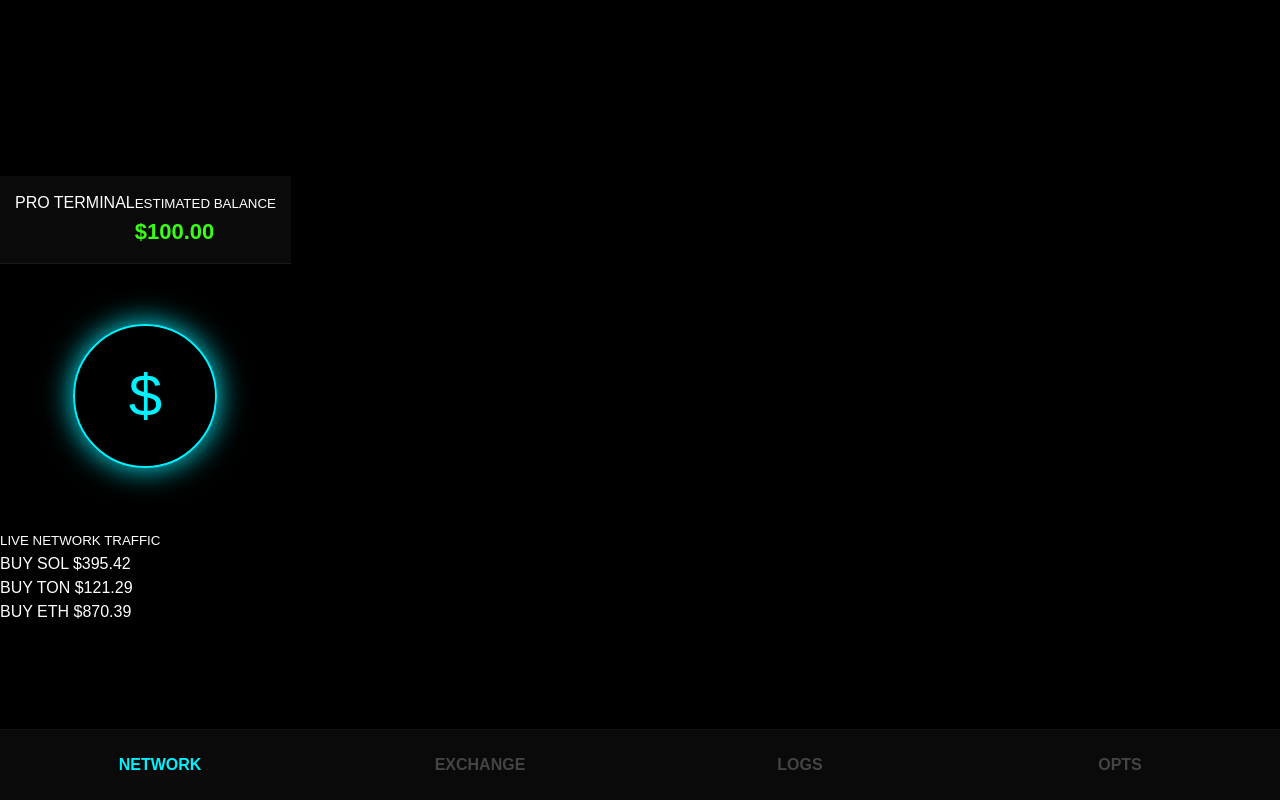
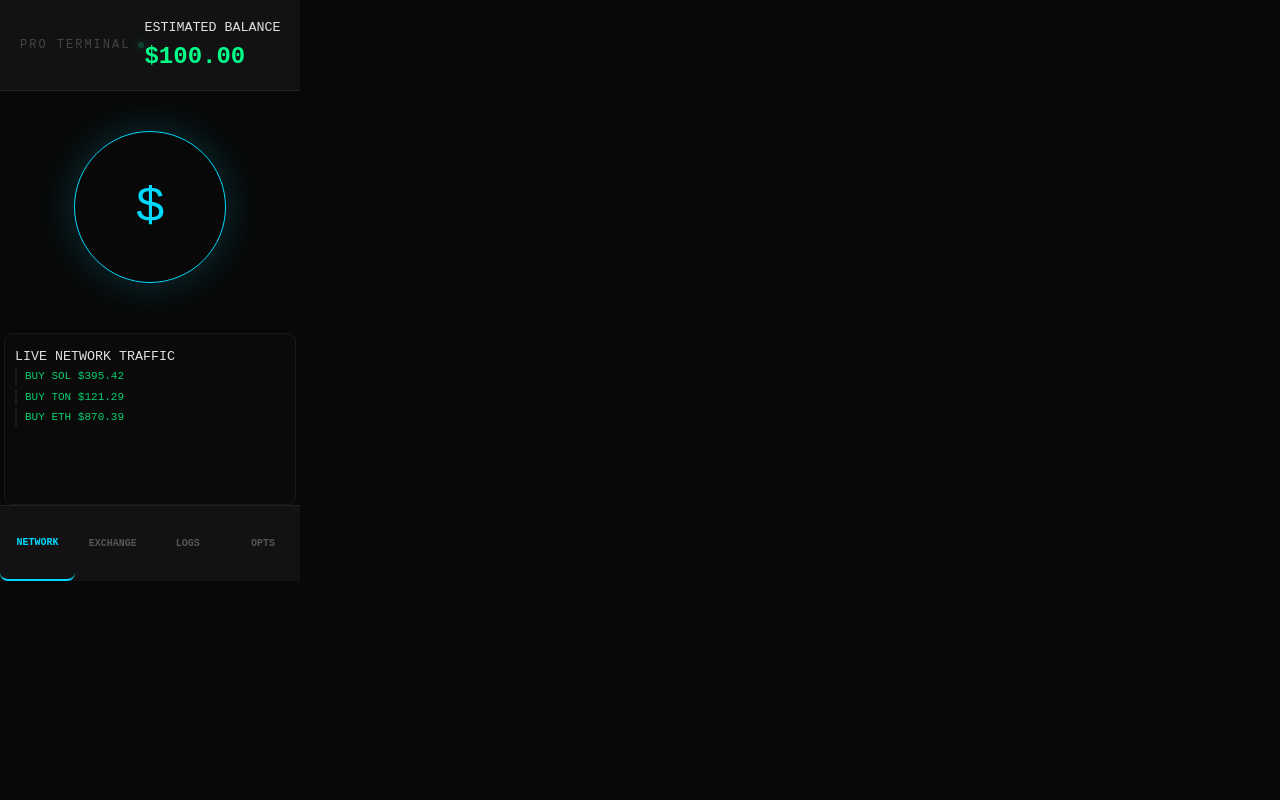
Before and after one commit to katyakuznezc-cmd/treidgame, a React (Vite) app: page / in a window 1280 px wide. Built offline with nearby package versions, Linux system fonts and the light colour scheme.

Commit message:
Update App.css

```diff
--- a/src/App.css
+++ b/src/App.css
@@ -1,51 +1,59 @@
-:root { --win: #39ff14; --loss: #ff0055; --neon: #00f2ff; }
-body { background: #000; color: #fff; font-family: sans-serif; margin: 0; overflow: hidden; }
+:root { --win: #00ff88; --loss: #ff3366; --neon: #00d9ff; --panel: #121214; }
+body { background: #080808; color: #e0e0e0; font-family: 'Roboto Mono', monospace; margin: 0; }
 
-/* ТАЙМЕР 120 СЕКУНД */
-.n-sig-bar { height: 3px; background: var(--loss); width: 100%; animation: shrink 120s linear forwards; }
-@keyframes shrink { from { width: 100%; } to { width: 0%; } }
+.app-neon { height: 100vh; display: flex; flex-direction: column; overflow: hidden; }
 
-/* ЦЕНЫ */
-.n-price { font-family: monospace; font-size: 13px; margin-left: 10px; transition: 0.3s; }
-.n-price.up { color: var(--win); text-shadow: 0 0 5px var(--win); }
-.n-price.down { color: var(--loss); text-shadow: 0 0 5px var(--loss); }
+/* Header */
+.n-header { padding: 15px 20px; display: flex; justify-content: space-between; align-items: center; border-bottom: 1px solid #222; background: var(--panel); }
+.n-brand { font-size: 12px; letter-spacing: 2px; color: #444; display: flex; align-items: center; gap: 8px; }
+.n-live-dot { width: 6px; height: 6px; background: var(--win); border-radius: 50%; box-shadow: 0 0 8px var(--win); animation: blink 1s infinite; }
+.n-money { color: var(--win); font-size: 24px; font-weight: 900; }
 
-/* ИНТЕРФЕЙС */
-.n-header { padding: 15px; display: flex; justify-content: space-between; background: #0a0a0a; border-bottom: 1px solid #1a1a1a; }
-.n-money { color: var(--win); font-size: 22px; font-weight: bold; }
+/* Signal */
+.n-signal-widget { background: #1a1a1d; margin: 10px; border-radius: 8px; border: 1px solid #333; overflow: hidden; }
+.n-sig-header { font-size: 10px; padding: 5px 10px; background: #222; color: #888; }
+.n-sig-content { padding: 12px; display: flex; justify-content: space-between; align-items: center; }
+.n-sig-route { font-size: 14px; color: #fff; }
+.n-sig-coin { color: var(--neon); font-weight: bold; }
 
-.n-signal-card { background: #0f0f0f; margin: 10px; border: 1px solid #222; position: relative; }
-.n-sig-info { padding: 12px; font-size: 12px; }
-.n-sig-bonus { float: right; color: var(--win); font-weight: bold; }
+/* DEX & Terminal */
+.n-dex-list { display: grid; gap: 10px; padding: 15px; }
+.n-dex-card { background: var(--panel); padding: 25px; border-radius: 12px; border: 1px solid #222; border-left: 5px solid var(--c); cursor: pointer; display: flex; justify-content: space-between; }
+.n-alert-dot { width: 10px; height: 10px; background: var(--loss); border-radius: 50%; animation: blink 0.5s infinite; }
 
-.n-dex-grid { display: grid; gap: 10px; padding: 15px; }
-.n-dex-btn { background: #0a0a0a; padding: 20px; border: 1px solid #1a1a1a; border-left: 4px solid var(--c); cursor: pointer; position: relative; }
-.n-active-dot { position: absolute; top: 5px; right: 5px; width: 6px; height: 6px; background: var(--loss); border-radius: 50%; }
+.n-term-bar { padding: 10px; background: #000; display: flex; justify-content: space-between; align-items: center; border-bottom: 1px solid #222; }
+.n-input-box { display: flex; flex-direction: column; gap: 2px; }
+.n-input-box small { font-size: 8px; color: #666; }
+.n-input-box input { background: #1a1a1d; border: 1px solid #333; color: var(--win); padding: 4px; border-radius: 4px; width: 70px; }
 
-.n-term-head { padding: 10px; display: flex; gap: 10px; background: #050505; align-items: center; }
-.n-term-controls { display: flex; gap: 10px; flex: 1; }
-.n-term-controls input { background: #000; border: 1px solid #333; color: var(--neon); width: 60px; padding: 5px; }
-.n-lev-range { flex: 1; display: flex; flex-direction: column; }
+.n-pair-row { display: flex; justify-content: space-between; padding: 18px; border-bottom: 1px solid #1a1a1d; transition: 0.3s; }
+.n-pair-row.active { background: rgba(255, 51, 102, 0.05); }
+.n-price.up { color: var(--win); }
+.n-price.down { color: var(--loss); }
+.n-liq-timer { font-size: 10px; color: var(--loss); margin-top: 4px; }
 
-.n-row { display: flex; justify-content: space-between; padding: 15px; border-bottom: 1px solid #111; }
-.n-p-btn { border: none; padding: 10px 15px; font-weight: bold; cursor: pointer; min-width: 80px; }
+.n-p-btn { border: none; padding: 10px 20px; border-radius: 4px; font-weight: bold; cursor: pointer; }
 .n-p-btn.buy { background: var(--win); color: #000; }
-.n-p-btn.close { background: #333; color: #fff; }
+.n-p-btn.close { background: var(--loss); color: #fff; }
+.n-pending-btn { font-size: 12px; color: #666; animation: blink 1s infinite; }
 
-.n-sphere { width: 140px; height: 140px; border: 2px solid var(--neon); border-radius: 50%; display: flex; align-items: center; justify-content: center; font-size: 60px; color: var(--neon); margin: 60px auto; box-shadow: 0 0 30px var(--neon); cursor: pointer; }
-.n-wait-info { text-align: center; color: var(--neon); font-size: 12px; }
+/* Mining & Feed */
+.n-mining-view { flex: 1; display: flex; flex-direction: column; align-items: center; padding-top: 40px; }
+.n-sphere { width: 150px; height: 150px; border: 1px solid var(--neon); border-radius: 50%; display: flex; align-items: center; justify-content: center; font-size: 50px; color: var(--neon); box-shadow: 0 0 40px rgba(0, 217, 255, 0.2); cursor: pointer; }
+.n-live-traffic { width: 90%; margin-top: 50px; background: #0a0a0a; border: 1px solid #1a1a1a; padding: 10px; height: 150px; border-radius: 8px; }
+.n-feed-line { font-size: 11px; font-family: monospace; margin-bottom: 4px; border-left: 2px solid #222; padding-left: 8px; }
+.n-feed-line.buy { color: var(--win); opacity: 0.8; }
+.n-feed-line.sell { color: var(--loss); opacity: 0.8; }
 
-.n-nav { position: fixed; bottom: 0; width: 100%; height: 70px; display: flex; background: #0a0a0a; border-top: 1px solid #111; }
-.n-nav button { flex: 1; background: none; border: none; color: #444; font-weight: bold; }
-.n-nav button.active { color: var(--neon); }
+/* Nav */
+.n-nav { height: 75px; background: var(--panel); display: flex; border-top: 1px solid #222; }
+.n-nav button { flex: 1; background: none; border: none; color: #555; font-size: 10px; font-weight: bold; text-transform: uppercase; }
+.n-nav button.active { color: var(--neon); border-bottom: 2px solid var(--neon); }
 
-.n-toast { position: fixed; top: 10px; left: 50%; transform: translateX(-50%); padding: 10px 20px; z-index: 1000; font-weight: bold; border-radius: 4px; }
+/* Toasts */
+.n-toast { position: fixed; top: 20px; left: 50%; transform: translateX(-50%); padding: 12px 24px; border-radius: 8px; font-size: 13px; font-weight: bold; z-index: 1000; border: 1px solid rgba(255,255,255,0.1); }
+.n-toast.info { background: var(--neon); color: #000; }
 .n-toast.win { background: var(--win); color: #000; }
 .n-toast.loss { background: var(--loss); color: #fff; }
-.n-toast.info { background: var(--neon); color: #000; }
 
-.n-settings { padding: 20px; }
-.n-set-row { display: flex; justify-content: space-between; padding: 15px 0; border-bottom: 1px solid #111; }
-.n-set-row a { color: var(--neon); text-decoration: none; }
-.n-set-row button { background: #222; color: #fff; border: none; padding: 5px 15px; }
-.n-set-row button.on { background: var(--win); color: #000; }
+@keyframes blink { 50% { opacity: 0.2; } }
```
